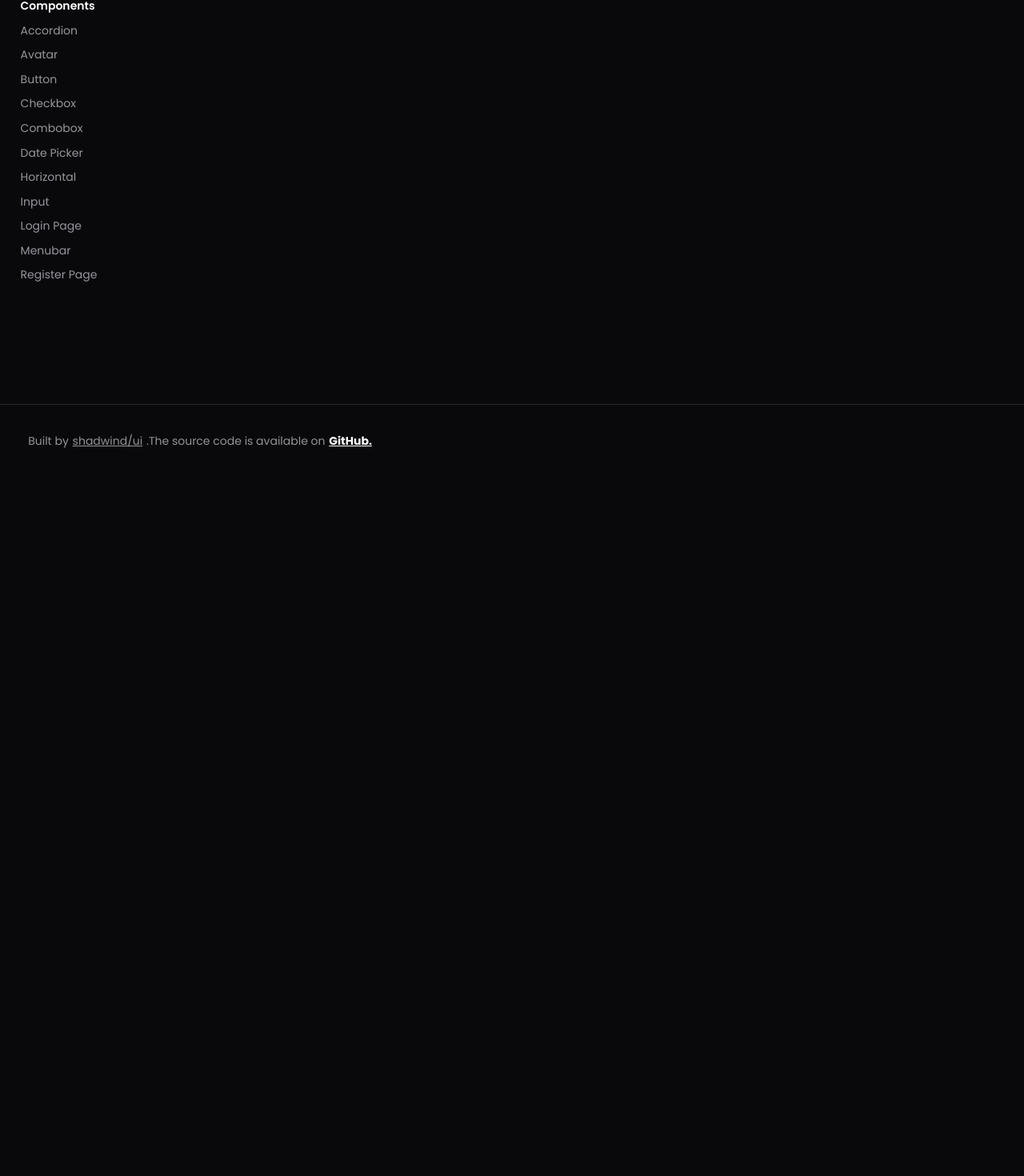
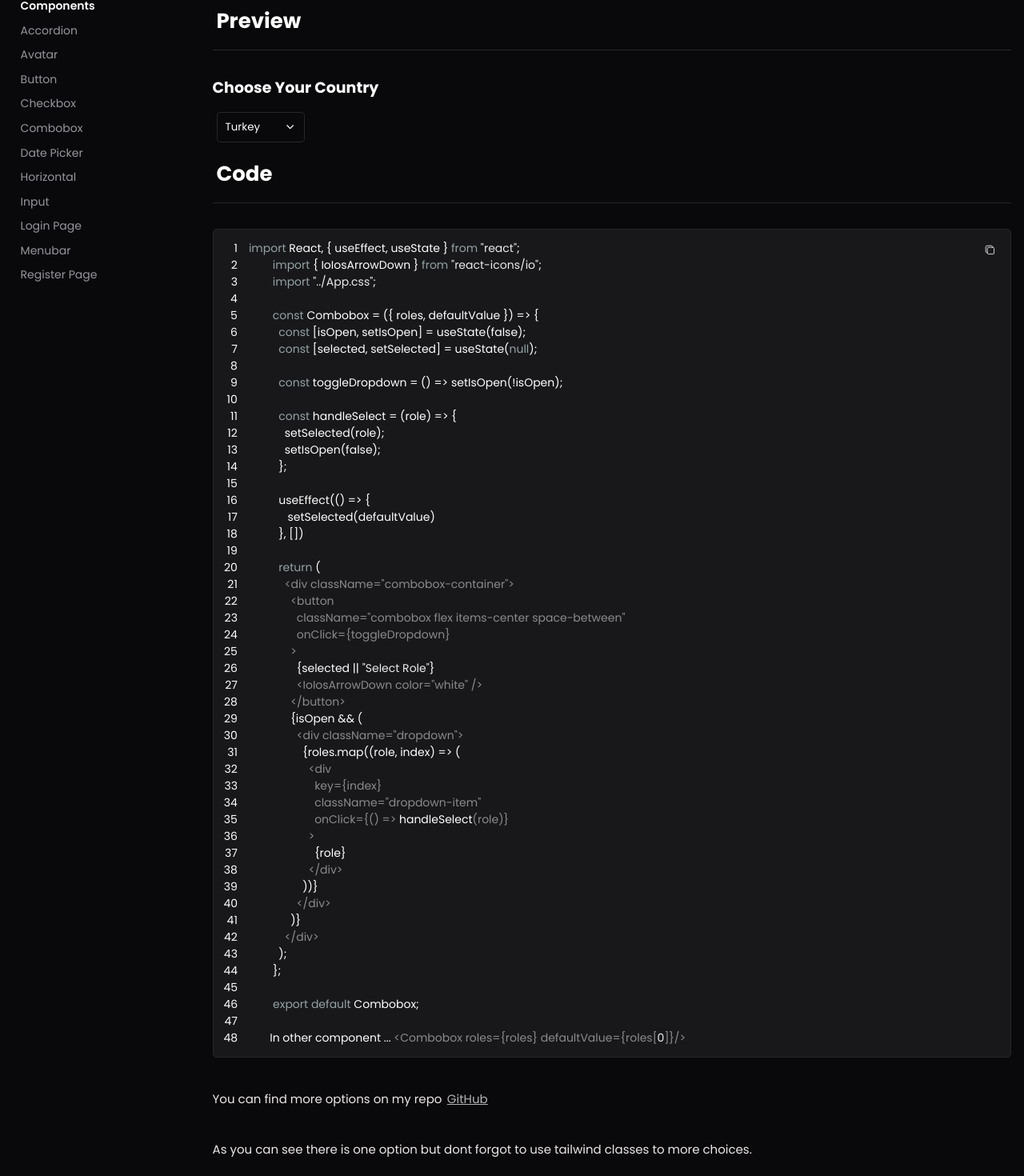
Before and after one commit to NumanHaspolat/shad-wind-ui, a React (Create React App) app: page /docs/combobox in a window 1280 px wide. Shown: the part 203-1673 px from the top of the page at 80% size. Before the commit the page ends 800 px from the top, so only its background shows below. Built offline with nearby package versions, Linux system fonts and the light colour scheme.

Commit message:
combobox

```diff
--- a/src/doc-components/Checkbox.jsx
+++ b/src/doc-components/Checkbox.jsx
@@ -1,9 +1,56 @@
-import React from 'react'
+import React from "react";
+import PreCode from "./PreCode";
 
 const Checkbox = () => {
   return (
-    <div>Checkbox</div>
-  )
-}
+    <div>
+      <span className="par-2">
+        Docs {">"} <span className="bold color-light capital">Checkbox</span>
+      </span>
+      <h2 className="head">Checkbox</h2>
+      <p className="par-3">
+        A control that allows the user to toggle between checked and not
+        checked.
+      </p>
+      <PreCode
+        code={`    <div class="form-group-2">
+      <input type="checkbox" id="html" />
+      <label for="html" >Accept terms and conditions</label>
+</div>
+      `}
+      />
+      <h2 className="head-2">Multi Checkbox</h2>
+      <PreCode
+        code={`    <div class="form-group-2">
+      <input type="checkbox" id="html1" />
+      <label for="html1" >Email digest, mentions & all activity.</label>
+</div>
+<div class="form-group-2">
+      <input type="checkbox" id="html2" />
+      <label for="html2" >Only mentions and comments.</label>
+</div>
+<div class="form-group-2">
+      <input type="checkbox" id="html3" />
+      <label for="html3" >Turn off all notifications.</label>
+</div>
+      `}
+      />
+      <p className="par-4">
+        You can find more on my repo
+        <a
+          className="gray"
+          target="_blank"
+          href="https://github.com/NumanHaspolat/shad-wind-ui"
+        >
+          GitHub
+        </a>
+      </p>
+      <p className="par-4">
+        As you can see there is couple of option but dont forgot to use tailwind
+        classes to more choices.
+      </p>
+    </div>
+  );
+};
 
-export default Checkbox
+export default Checkbox;
--- a/src/doc-components/Combobox.jsx
+++ b/src/doc-components/Combobox.jsx
@@ -1,9 +1,99 @@
-import React from 'react'
+import React, { useState } from "react";
+import Combobox from "../components/Combobox";
+import CodePreview from "./CodePreview";
 
-const Combobox = () => {
+const Combobox1 = () => {
+  const [roles, setRoles] = useState([
+    "Turkey",
+    "USA",
+    "Germany",
+    "France",
+    "Canada",
+    "Japan",
+  ]);
+
   return (
-    <div>Combobox</div>
-  )
-}
+    <div>
+      <span className="par-2">
+        Docs {">"} <span className="bold color-light capital">Combobox</span>
+      </span>
+      <h2 className="head">Combobox</h2>
+      <p className="par-3">
+        Autocomplete input and command palette with a list of suggestions.
+      </p>
+      <h5 className="head-2 border-bot p-3">Preview</h5>
+      <h2 className="head-3">Choose Your Country</h2>
+      <Combobox roles={roles} defaultValue={roles[0]} />
+      <h5 className="head-2 border-bot p-3">Code</h5>
+      <CodePreview
+        code={`
+        import React, { useEffect, useState } from "react";
+        import { IoIosArrowDown } from "react-icons/io";
+        import "../App.css";
 
-export default Combobox
+        const Combobox = ({ roles, defaultValue }) => {
+          const [isOpen, setIsOpen] = useState(false);
+          const [selected, setSelected] = useState(null);
+
+          const toggleDropdown = () => setIsOpen(!isOpen);
+
+          const handleSelect = (role) => {
+            setSelected(role);
+            setIsOpen(false);
+          };
+
+          useEffect(() => {
+             setSelected(defaultValue)
+          }, [])
+
+          return (
+            <div className="combobox-container">
+              <button
+                className="combobox flex items-center space-between"
+                onClick={toggleDropdown}
+              >
+                {selected || "Select Role"}
+                <IoIosArrowDown color="white" />
+              </button>
+              {isOpen && (
+                <div className="dropdown">
+                  {roles.map((role, index) => (
+                    <div
+                      key={index}
+                      className="dropdown-item"
+                      onClick={() => handleSelect(role)}
+                    >
+                      {role}
+                    </div>
+                  ))}
+                </div>
+              )}
+            </div>
+          );
+        };
+
+        export default Combobox;
+
+       In other component ... <Combobox roles={roles} defaultValue={roles[0]}/>
+
+      `}
+      />{" "}
+      <p className="par-4">
+        You can find more options on my repo
+        <a
+          className="gray"
+          target="_blank"
+          href="https://github.com/NumanHaspolat/shad-wind-ui"
+        >
+          GitHub
+        </a>
+      </p>
+      <p className="par-4">
+        As you can see there is one option but dont forgot to use
+        tailwind classes to more choices.
+      </p>
+    </div>
+  );
+};
+
+export default Combobox1;
```
